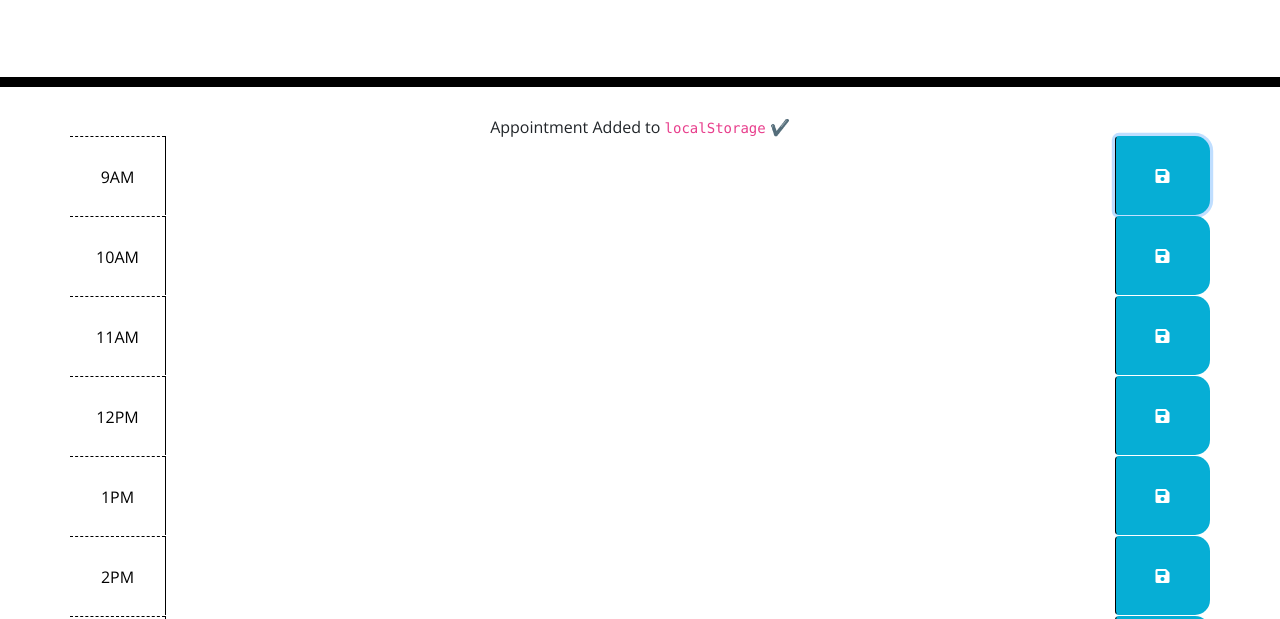
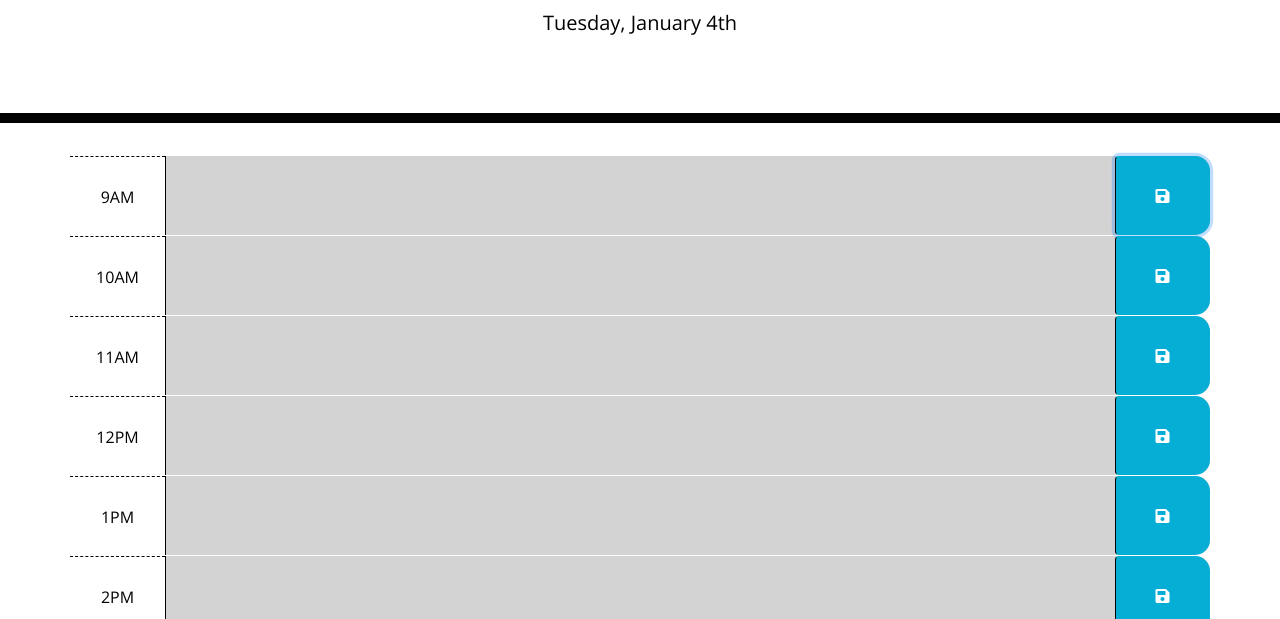
Before and after one commit to gabeansong7/Challenge-5, a plain HTML site: page index.html in a window 1280 px wide. Both pictures are taken after a click on the button 1162 px from the left and 356 px from the top of the page. Shown: the part 181-800 px from the top of the page. Drawn offline with nearby package versions, Linux system fonts and the light colour scheme.

Commit message:
finalized and completed script

```diff
--- a/index.html
+++ b/index.html
@@ -6,7 +6,8 @@
   <meta name="viewport" content="width=device-width, initial-scale=1.0">
   <meta http-equiv="X-UA-Compatible" content="ie=edge">
   <link rel="stylesheet" href="https://stackpath.bootstrapcdn.com/bootstrap/4.3.1/css/bootstrap.min.css">
-  <link rel="stylesheet" href="https://use.fontawesome.com/releases/v5.8.1/css/all.css" integrity="sha384-50oBUHEmvpQ+1lW4y57PTFmhCaXp0ML5d60M1M7uH2+nqUivzIebhndOJK28anvf" crossorigin="anonymous">
+  <link rel="stylesheet" href="https://use.fontawesome.com/releases/v5.8.1/css/all.css"
+    integrity="sha384-50oBUHEmvpQ+1lW4y57PTFmhCaXp0ML5d60M1M7uH2+nqUivzIebhndOJK28anvf" crossorigin="anonymous">
   <link href="https://fonts.googleapis.com/css?family=Open+Sans&display=swap" rel="stylesheet">
   <link rel="stylesheet" href="style.css">
   <title>Work Day Scheduler</title>
@@ -19,9 +20,9 @@
     <p id="currentDay" class="lead"></p>
   </header>
 
-  <section class='text-center notification' id="notify">Appointment Added to <code>localStorage</code> ✔️</section>
+  <div class="container">
 
-  <div class="container">
+    <!-- timeblocks -->
 
     <div id="hour-9" class="row time-block">
       <div class="col-md-1 hour">
@@ -99,6 +100,8 @@
       <button class="btn saveBtn col-md-1"><i class="fas fa-save"></i></button>
     </div>
   </div>
+
+  <!-- Javascript/jQuery -->
   <script src="https://code.jquery.com/jquery-3.4.1.min.js"></script>
   <script src="https://cdnjs.cloudflare.com/ajax/libs/moment.js/2.24.0/moment.min.js"></script>
 
--- a/script.js
+++ b/script.js
@@ -1,3 +1,58 @@
 $(document).ready(function () {
+    //create event listener
+    $(".saveBtn").on('click', function () {
+        //create the values for local storage
+        var time = $(this).parent().attr('id');
+        var value = $(this).siblings(".description").val();
 
-}
+        //save to local storage
+        localStorage.setItem(time, value);
+    });
+
+    function hours() {
+        //use moment.js to get correct hours
+        var currentHour = moment().hours();
+
+        //loop the timeblocks
+        $(".time-block").each(function () {
+            var blockHour = parseInt($(this).attr("id").split("-")[1]);
+
+            //check hour status
+            if (blockHour < currentHour) {
+                $(this).addClass("past");
+            }
+            else if (blockHour === currentHour) {
+                $(this).removeClass("past");
+                $(this).addClass("present");
+            }
+            else {
+                $(this).removeClass("past");
+                $(this).removeClass("present");
+                $(this).addClass("future");
+            }
+
+        });
+    }
+    hours();
+
+    //using timer to run hour function every 15000
+    var interval = setInterval(hours, 15000);
+
+    //retreive and load savded local storage
+    $('#hour-9 .description').val(localStorage.getItem("hour-9"));
+    $('#hour-10 .description').val(localStorage.getItem("hour-10"));
+    $('#hour-11 .description').val(localStorage.getItem("hour-11"));
+    $('#hour-12 .description').val(localStorage.getItem("hour-12"));
+    $('#hour-13 .description').val(localStorage.getItem("hour-13"));
+    $('#hour-14 .description').val(localStorage.getItem("hour-14"));
+    $('#hour-15 .description').val(localStorage.getItem("hour-15"));
+    $('#hour-16 .description').val(localStorage.getItem("hour-16"));
+    //replicate for the rest of the hours
+
+    //display current day on page (moment.js)
+
+    $("#currentDay").text(moment().format('dddd, MMMM Do'));
+
+
+
+});
```
Lines whose indentation alone changed are shown as unchanged.
